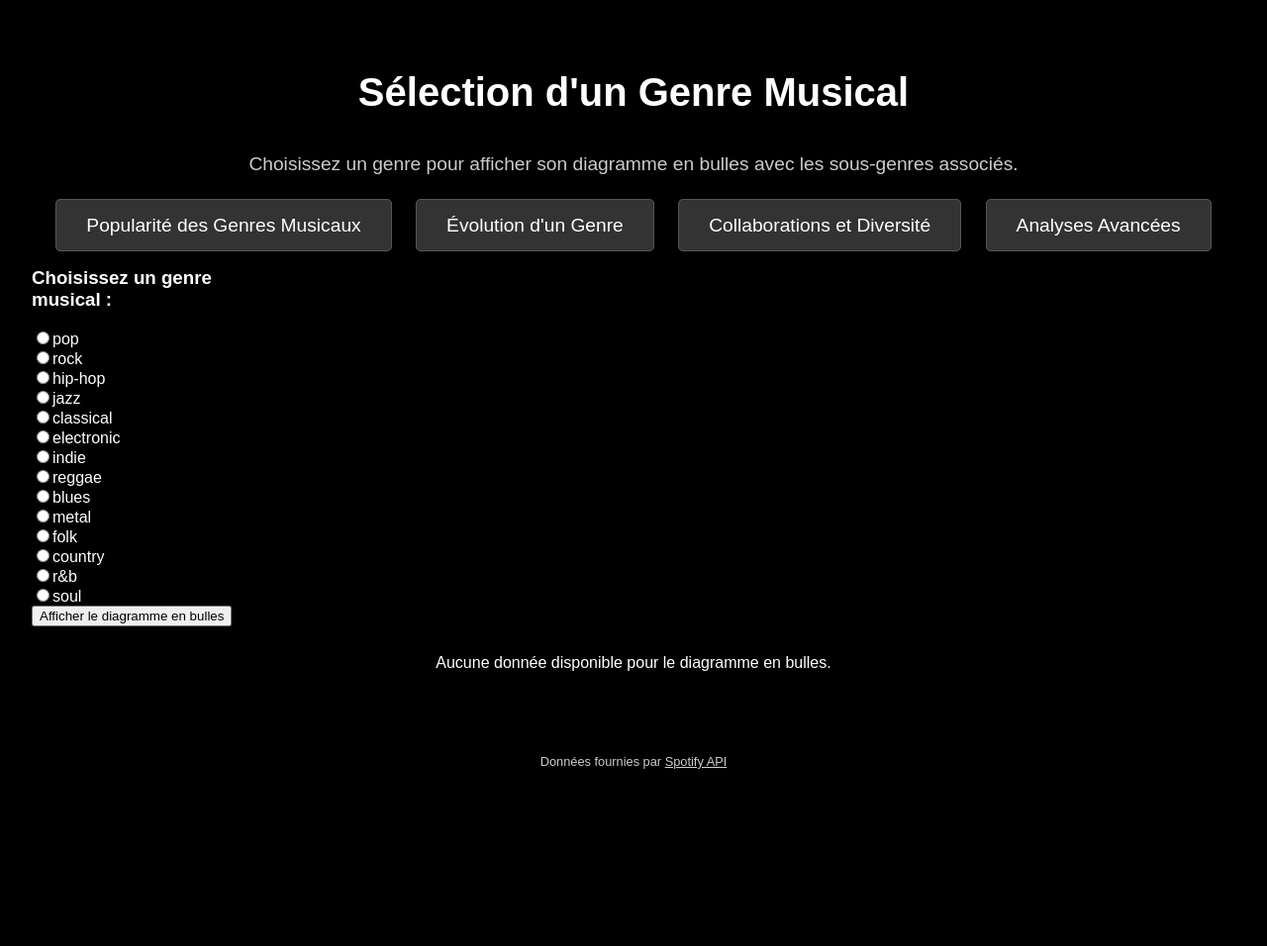
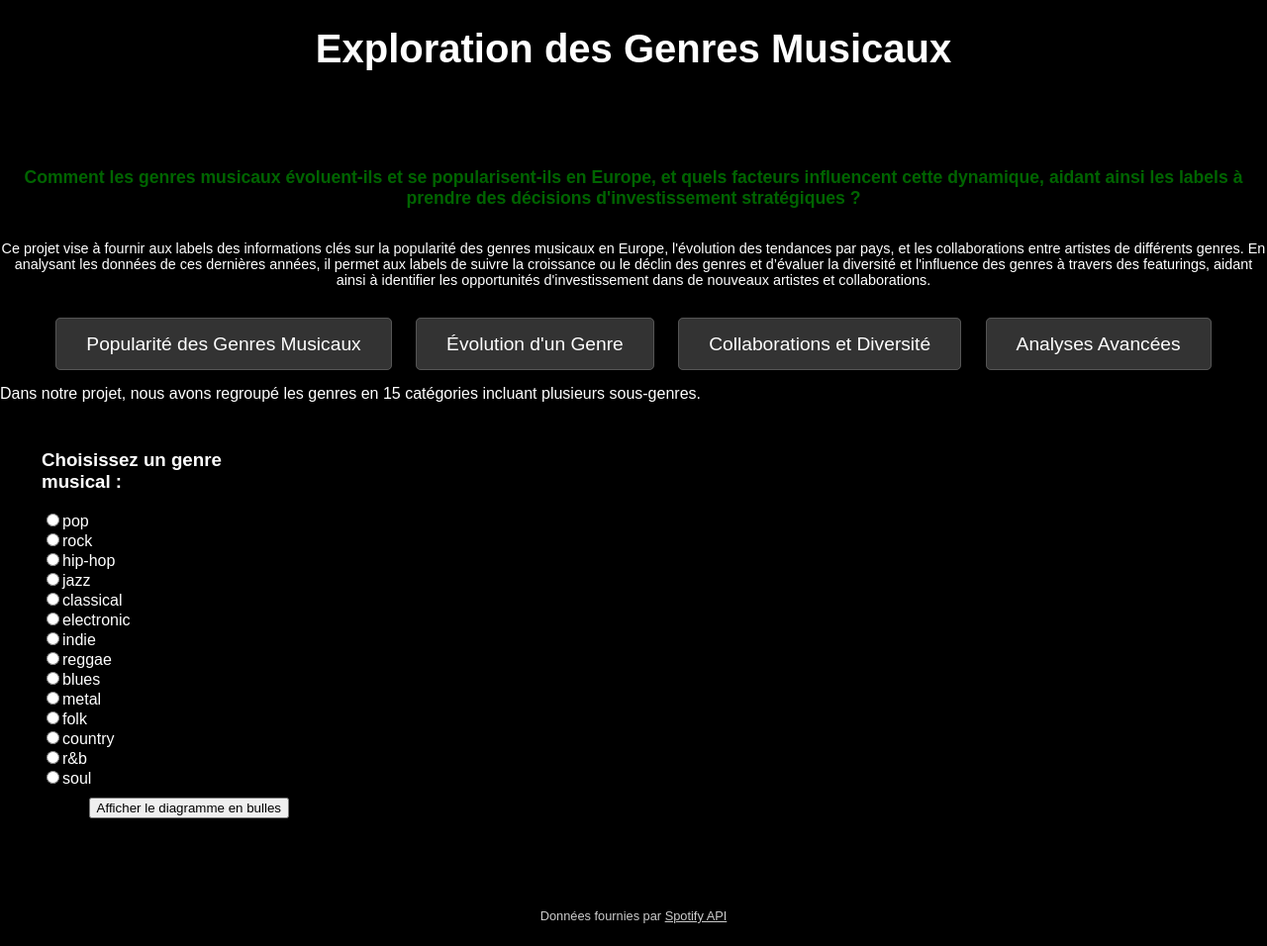
Before and after one commit to feliciadss/Projet-Visualisation-Analytique-M1, a Flask app: page / in a window 1280 px wide. Shown: the whole page at 99% size. Before the commit the page ends 800 px from the top, so only its background shows below. Run offline with Flask 2, Linux system fonts and the light colour scheme.

Commit message:
mise en page index

```diff
--- a/templates/index.html
+++ b/templates/index.html
@@ -1,8 +1,19 @@
 {% extends 'base.html' %}
 
 {% block title %}Visualisation des Genres et Sous-genres{% endblock %}
-{% block header %}Sélection d'un Genre Musical{% endblock %}
-{% block description %}Choisissez un genre pour afficher son diagramme en bulles avec les sous-genres associés.{% endblock %}
+
+{% block header %}Exploration des Genres Musicaux{% endblock %}
+
+{% block description %}
+    <p style="color: #006400; font-weight: bold; font-size: 1.1em;">
+        Comment les genres musicaux évoluent-ils et se popularisent-ils en Europe, et quels facteurs influencent cette dynamique, aidant ainsi les labels à prendre des décisions d'investissement stratégiques ?
+    </p>
+    <p style="font-size: 0.9em;">
+        Ce projet vise à fournir aux labels des informations clés sur la popularité des genres musicaux en Europe, l'évolution des tendances par pays, et les collaborations entre artistes de différents genres.
+        En analysant les données de ces dernières années, il permet aux labels de suivre la croissance ou le déclin des genres et d’évaluer la diversité et l'influence des genres à travers des featurings,
+        aidant ainsi à identifier les opportunités d'investissement dans de nouveaux artistes et collaborations.
+    </p>
+{% endblock %}
 
 {% block content %}
     <!-- Section avec boutons pour explorer plus de pages (placée au-dessus) -->
@@ -13,11 +24,19 @@
         <a href="{{ url_for('page4') }}" class="btn btn-orange">Analyses Avancées</a>
     </div>
 
+    <!-- Espace ajouté entre les boutons et le paragraphe -->
+    <div style="margin-top: 30px;"></div>
+
+    <!-- Paragraphe expliquant le regroupement des genres -->
+    <p style="text-align: left;">
+        Dans notre projet, nous avons regroupé les genres en 15 catégories incluant plusieurs sous-genres.
+    </p>
+
     <!-- Section de sélection de genre -->
     <table style="width:100%; table-layout: fixed;">
         <tr>
             <!-- Colonne pour les boutons alignée à gauche avec un peu de padding -->
-            <td align="left" style="vertical-align: top; width: 250px; padding: 10px 20px 10px 30px;">
+            <td align="left" style="vertical-align: top; width: 250px; padding: 10px 40px 10px 40px;">
                 <form method="POST">
                     <h3>Choisissez un genre musical :</h3>
                     <div>
@@ -25,12 +44,14 @@
                             <label><input type="radio" name="genre" value="{{ genre }}">{{ genre }}</label><br>
                         {% endfor %}
                     </div>
-                    <button type="submit">Afficher le diagramme en bulles</button>
+                    <div style="text-align: right; margin-top: 10px;">
+                        <button type="submit">Afficher le diagramme en bulles</button>
+                    </div>
                 </form>
             </td>
 
             <!-- Colonne pour afficher le diagramme en bulles -->
-            <td style="vertical-align: top;">
+            <td style="vertical-align: top; padding: 20px;">
                 {% if bubble_chart %}
                     <div>
                         {{ bubble_chart|safe }}
@@ -69,18 +90,23 @@
                     height: 600,
                     width: 1000,
                     xaxis: {
-                        title: 'Genres'
+                        title: 'Genres',
+                        tickfont: { color: 'white' }
                     },
                     yaxis: {
-                        title: 'Sous-genres'
-                    }
+                        title: 'Sous-genres',
+                        tickfont: { color: 'white' }
+                    },
+                    plot_bgcolor: 'black',  // Fond du graphique en noir
+                    paper_bgcolor: 'black', // Fond de la page en noir
+                    font: { color: 'white' }  // Couleur du texte en blanc
                 };
 
                 // Création du graphique avec Plotly
                 Plotly.newPlot('bubble-chart', [trace], layout);
             </script>
         {% else %}
-            <p>Aucune donnée disponible pour le diagramme en bulles.</p>
+            <p> </p>
         {% endif %}
     </div>
 
@@ -147,11 +174,17 @@
             justify-content: center;
             align-items: center;
             margin-top: 50px;
+            padding: 20px;
         }
 
         #bubble-chart {
             width: 80%;
             height: 500px;
         }
+
+        /* Style du bouton "Afficher le diagramme en bulles" aligné à droite */
+        form button {
+            float: right;
+        }
     </style>
 {% endblock %}
```
Also changed, not shown: other parts of templates/index.html (+3 -2 lines), data/data_manager.py (+3 -7 lines), view/bubblechart.py (+24 -17 lines).
